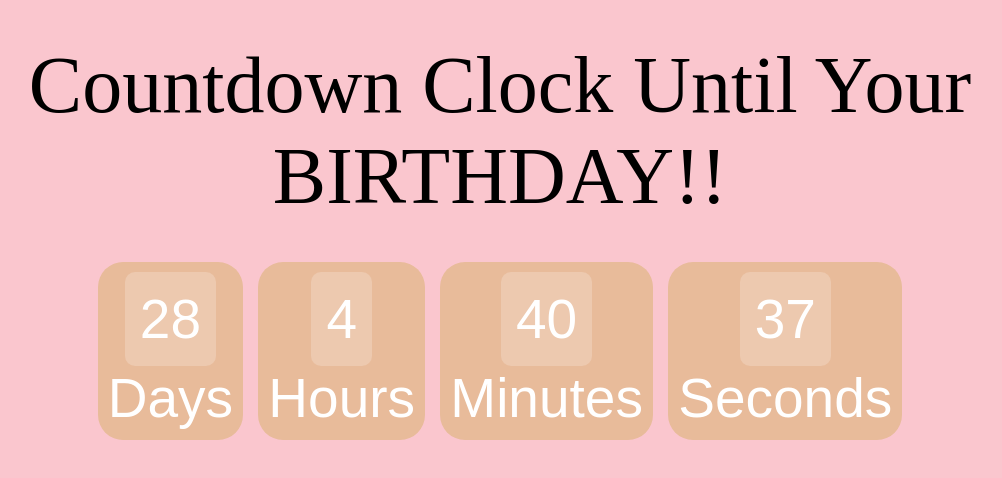
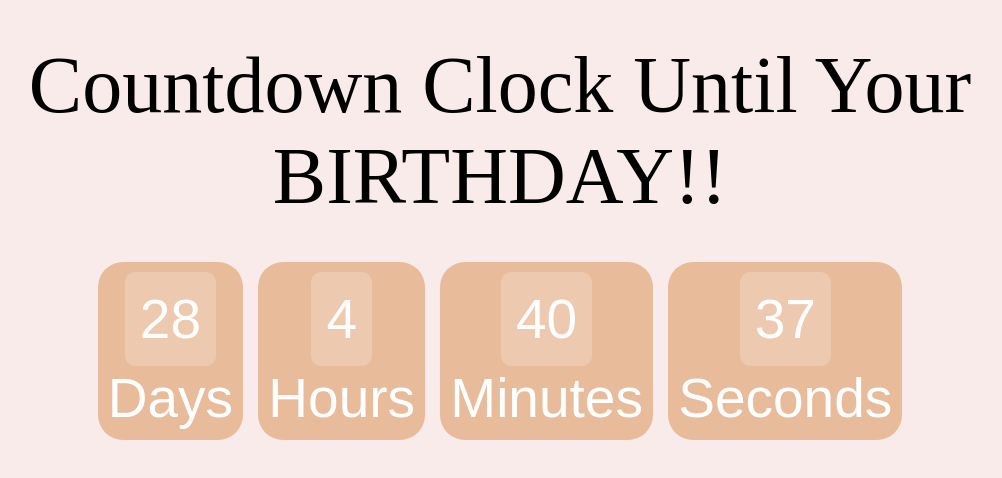
Before and after one commit to jguo710/Birthday-21, a plain HTML site: page index.html in a window 1280 px wide. Shown: the whole page, without its empty margins (140-1142 px from the left). Drawn offline with Linux system fonts and the light colour scheme.

Commit message:
Update index.html

```diff
--- a/index.html
+++ b/index.html
@@ -7,10 +7,10 @@
       <style>
         body{
         	text-align: center;
-        	background: #fac6ce;
+        	background: #f9ebea;
             font-family: sans-serif;
             font-weight: 100;
-          /* overflow: hidden; */
+            overflow: hidden;
         }
         h1{
             font-family:'Brush Script MT';
```
Lines whose indentation alone changed are shown as unchanged.
